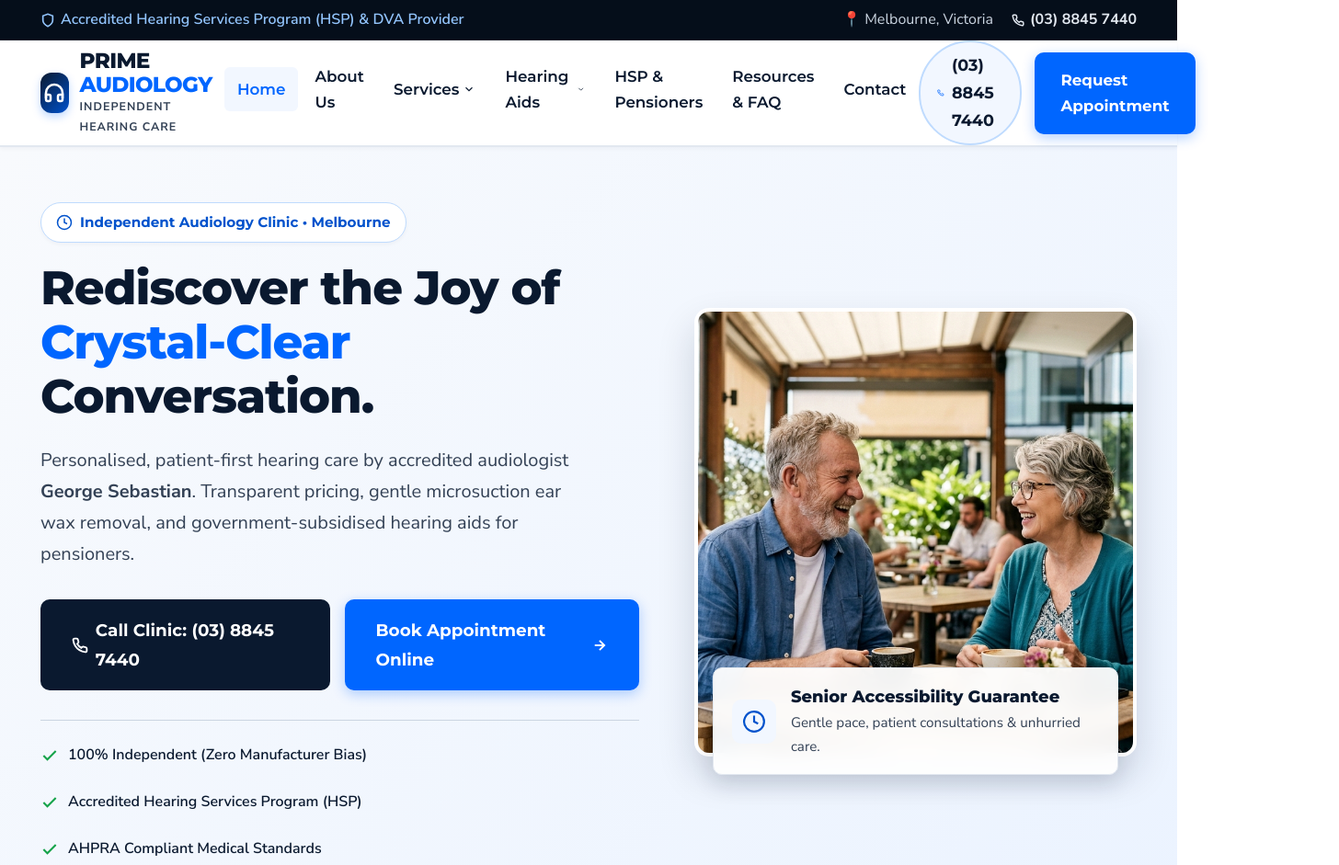
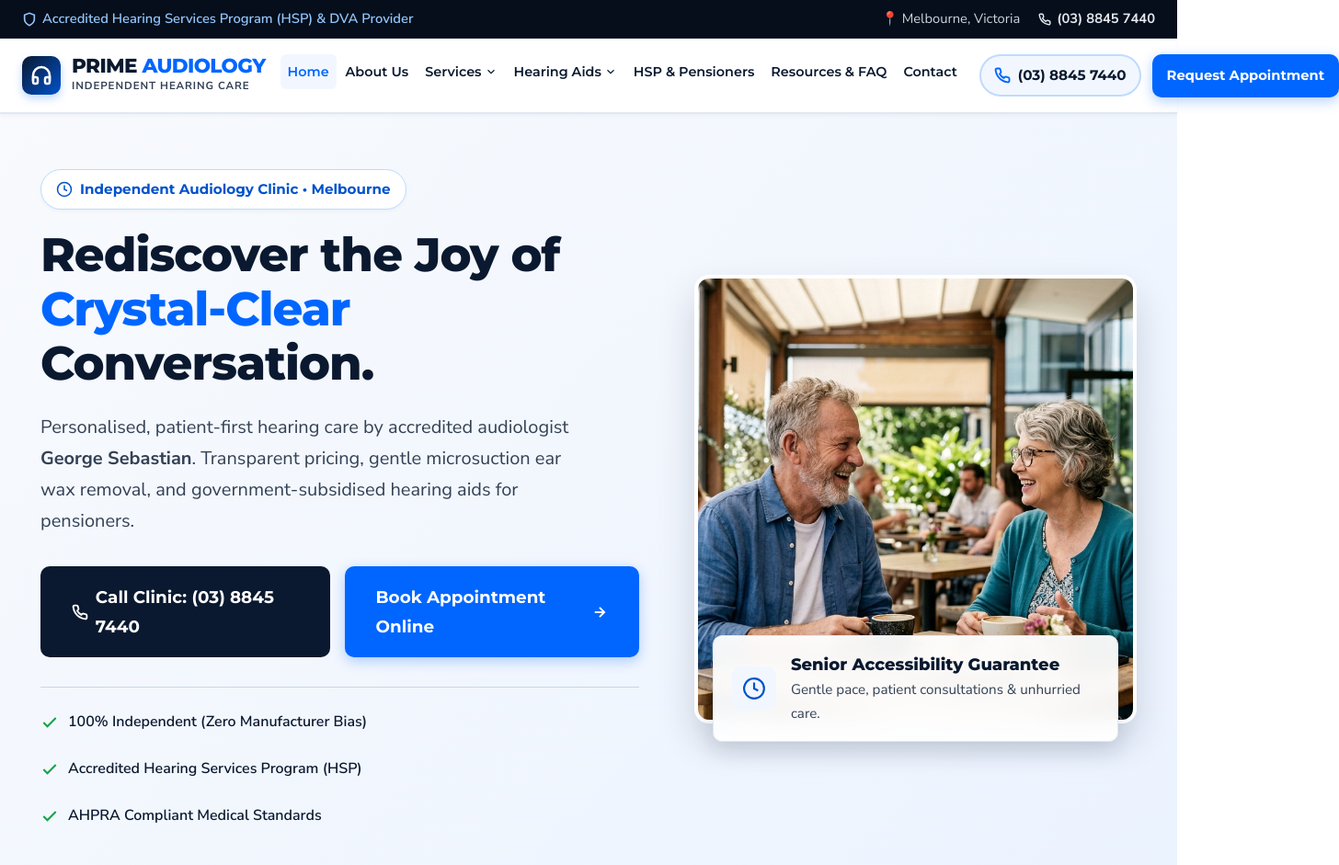
Before and after one commit to niragh/akshay-prime, a website: page index.html in a window 1280 px wide. Shown: the top 941 px of the page at 92% size, 1456 px wide, since content can reach past the window. Drawn offline with Linux system fonts and the light colour scheme.

Commit message:
fix(header): correct header container width, prevent text wrapping, and refine nav spacing

```diff
--- a/assets/css/style.css
+++ b/assets/css/style.css
@@ -181,17 +181,23 @@ img {
 .top-utility-bar {
   background-color: var(--navy-950);
   color: #CBD5E1;
-  font-size: var(--font-size-sm);
+  font-size: 0.92rem;
   padding: 8px 0;
   border-bottom: 1px solid rgba(255, 255, 255, 0.08);
 }
 
+.top-utility-bar .container {
+  max-width: 1440px;
+  padding-left: 1.5rem;
+  padding-right: 1.5rem;
+}
+
 .utility-flex {
   display: flex;
   justify-content: space-between;
   align-items: center;
   flex-wrap: wrap;
-  gap: 10px;
+  gap: 12px;
 }
 
 .utility-badge {
@@ -235,11 +241,18 @@ img {
   transition: padding 0.3s ease;
 }
 
+.site-header .container {
+  max-width: 1440px;
+  padding-left: 1.5rem;
+  padding-right: 1.5rem;
+}
+
 .header-container {
   display: flex;
   justify-content: space-between;
   align-items: center;
-  min-height: 84px;
+  min-height: 80px;
+  gap: 16px;
 }
 
 /* Logo */
@@ -248,18 +261,21 @@ img {
   align-items: center;
   gap: 12px;
   text-decoration: none;
+  flex-shrink: 0;
+  white-space: nowrap;
 }
 
 .logo-symbol {
-  width: 44px;
-  height: 44px;
+  width: 42px;
+  height: 42px;
   background: linear-gradient(135deg, var(--navy-900) 0%, var(--blue-600) 100%);
-  border-radius: 12px;
+  border-radius: 10px;
   display: flex;
   align-items: center;
   justify-content: center;
   color: #ffffff;
   box-shadow: 0 4px 10px rgba(0, 102, 255, 0.25);
+  flex-shrink: 0;
 }
 
 .logo-text-group {
@@ -269,11 +285,12 @@ img {
 
 .logo-title {
   font-family: var(--font-heading);
-  font-size: 1.45rem;
+  font-size: 1.35rem;
   font-weight: 800;
   color: var(--navy-900);
   line-height: 1.1;
   letter-spacing: -0.03em;
+  white-space: nowrap;
 }
 
 .logo-title span {
@@ -281,11 +298,12 @@ img {
 }
 
 .logo-tagline {
-  font-size: 0.78rem;
+  font-size: 0.72rem;
   font-weight: 700;
   letter-spacing: 0.08em;
   text-transform: uppercase;
   color: var(--text-muted);
+  white-space: nowrap;
 }
 
 /* Primary Navigation */
@@ -314,15 +332,16 @@ img {
 
 .nav-link {
   font-family: var(--font-heading);
-  font-size: 1.05rem;
+  font-size: 0.98rem;
   font-weight: 600;
   color: var(--navy-900);
   text-decoration: none;
-  padding: 10px 14px;
+  padding: 8px 12px;
   border-radius: var(--radius-sm);
   display: inline-flex;
   align-items: center;
-  gap: 4px;
+  gap: 5px;
+  white-space: nowrap;
   transition: var(--transition);
 }
 
@@ -338,7 +357,7 @@ img {
   top: 100%;
   left: 0;
   background: #ffffff;
-  min-width: 260px;
+  min-width: 270px;
   border-radius: var(--radius-md);
   border: 1px solid var(--border-light);
   box-shadow: var(--shadow-lg);
@@ -363,10 +382,11 @@ img {
   padding: 10px 14px;
   color: var(--navy-900);
   font-family: var(--font-heading);
-  font-size: 0.98rem;
+  font-size: 0.95rem;
   font-weight: 600;
   text-decoration: none;
   border-radius: var(--radius-sm);
+  white-space: nowrap;
   transition: var(--transition);
 }
 
@@ -391,7 +411,8 @@ img {
 .header-actions {
   display: flex;
   align-items: center;
-  gap: 14px;
+  gap: 12px;
+  flex-shrink: 0;
 }
 
 .header-phone-btn {
@@ -402,11 +423,13 @@ img {
   color: var(--navy-900);
   border: 2px solid #BFDBFE;
   font-family: var(--font-heading);
-  font-size: 1.1rem;
+  font-size: 1.05rem;
   font-weight: 700;
   padding: 10px 18px;
   border-radius: var(--radius-full);
   text-decoration: none;
+  white-space: nowrap;
+  flex-shrink: 0;
   transition: var(--transition);
 }
 
@@ -418,11 +441,39 @@ img {
 
 .header-phone-btn svg {
   color: var(--blue-500);
+  flex-shrink: 0;
 }
 
 @media (min-width: 640px) {
   .header-phone-btn {
     display: inline-flex;
+  }
+}
+
+.header-actions .btn {
+  white-space: nowrap;
+  flex-shrink: 0;
+  padding: 10px 20px;
+  min-height: 46px;
+  font-size: 0.98rem;
+}
+
+@media (min-width: 1024px) and (max-width: 1280px) {
+  .nav-link {
+    font-size: 0.9rem;
+    padding: 7px 8px;
+    gap: 3px;
+  }
+  .nav-list {
+    gap: 2px;
+  }
+  .header-phone-btn {
+    font-size: 0.95rem;
+    padding: 8px 14px;
+  }
+  .header-actions .btn {
+    padding: 9px 14px;
+    font-size: 0.92rem;
   }
 }
 
```
